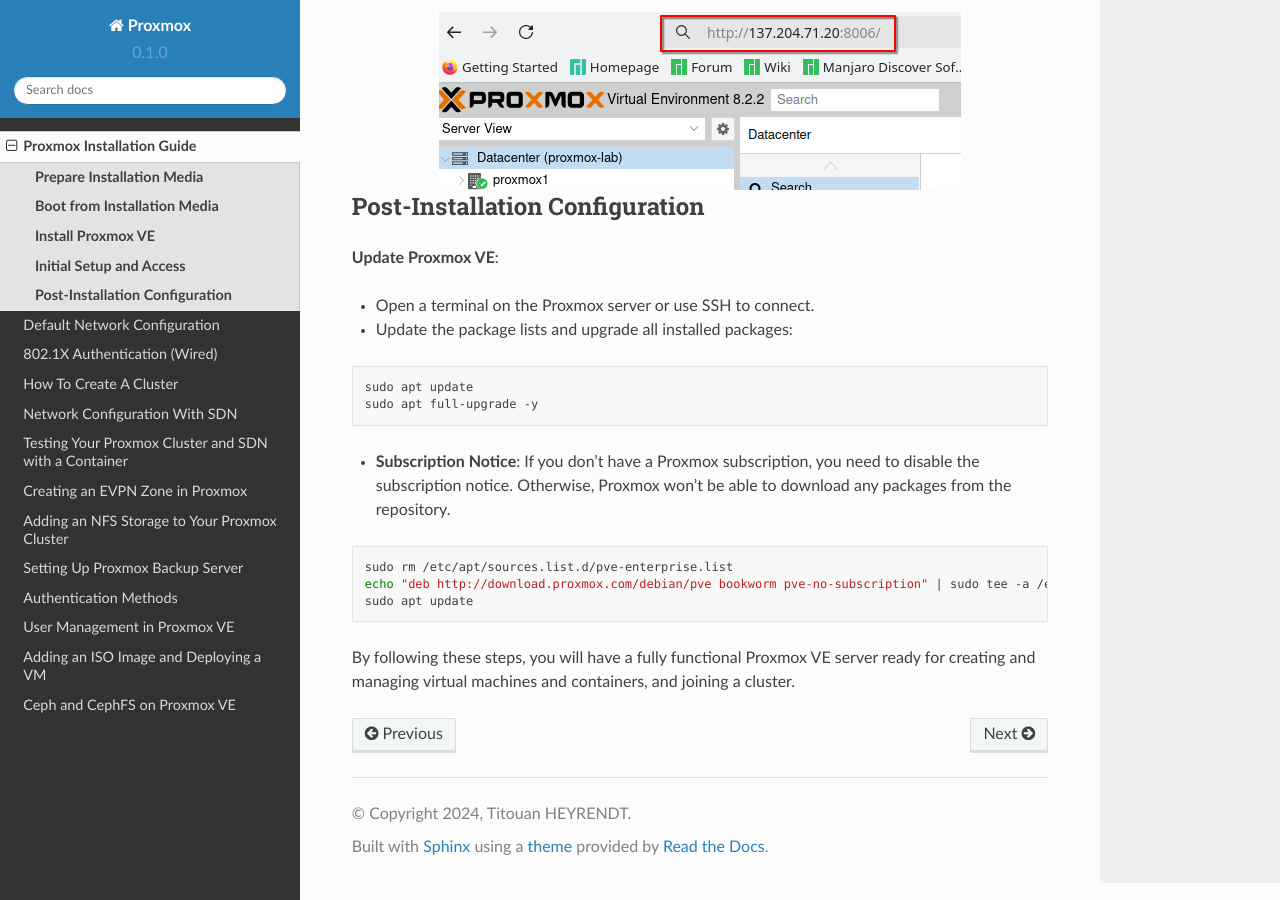
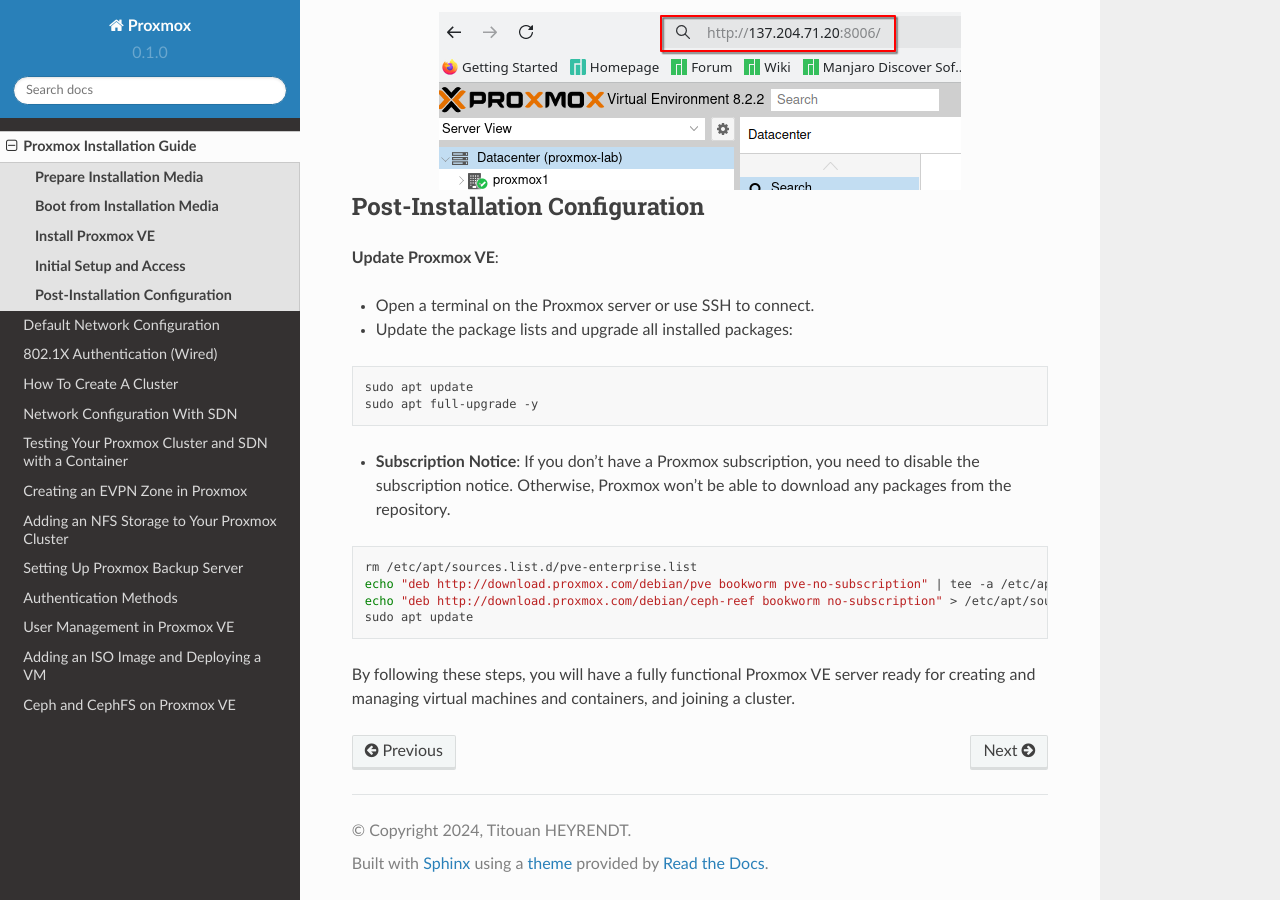
Before and after one commit to T2an/proxmox, a Sphinx documentation site: the page built from docs/source/installation.rst, in a window 1280 px wide and 900 px high, scrolled down 2058 px. Built offline with Sphinx 7.4.7 and the Read the Docs theme 2.0.0, drawn with Linux system fonts in a browser that asks for light colours.

Commit message:
modify repo

```diff
--- a/docs/source/8021X.rst
+++ b/docs/source/8021X.rst
@@ -96,6 +96,7 @@
     wpa-conf /etc/wpa_supplicant/wpa_supplicant.conf
     wpa-driver wired
     wpa-bridge vmbr0
+    source /etc/network/interfaces.d/*
 
 In this setup, Proxmox requires the bridge (vmbr0) to be configured with a static IP address. However, we also need to utilize DHCP on the physical interface (enp1s0f0) to communicate with the RADIUS server for network authentication.
 
--- a/docs/source/default_config.rst
+++ b/docs/source/default_config.rst
@@ -23,7 +23,7 @@
         bridge_ports enp1s0f0
         bridge_stp off
         bridge_fd 0
-
+    source /etc/network/interfaces.d/*
 **`vmbr0` is a bridge interface** used by Proxmox for various purposes and should not be removed. The IP address assigned to `vmbr0` is the one configured during the initial Proxmox installation.
 
 **Important:**
--- a/docs/source/installation.rst
+++ b/docs/source/installation.rst
@@ -65,8 +65,10 @@
 
 .. code-block:: bash
 
-    sudo rm /etc/apt/sources.list.d/pve-enterprise.list
-    echo "deb http://download.proxmox.com/debian/pve bookworm pve-no-subscription" | sudo tee -a /etc/apt/sources.list
+    rm /etc/apt/sources.list.d/pve-enterprise.list
+    echo "deb http://download.proxmox.com/debian/pve bookworm pve-no-subscription" | tee -a /etc/apt/sources.list
+    echo "deb http://download.proxmox.com/debian/ceph-reef bookworm no-subscription" > /etc/apt/sources.list.d/ceph.list
     sudo apt update
 
+
 By following these steps, you will have a fully functional Proxmox VE server ready for creating and managing virtual machines and containers, and joining a cluster.
```
Also changed, not shown: docs/source/todo.txt (added, +28 -0 lines).
